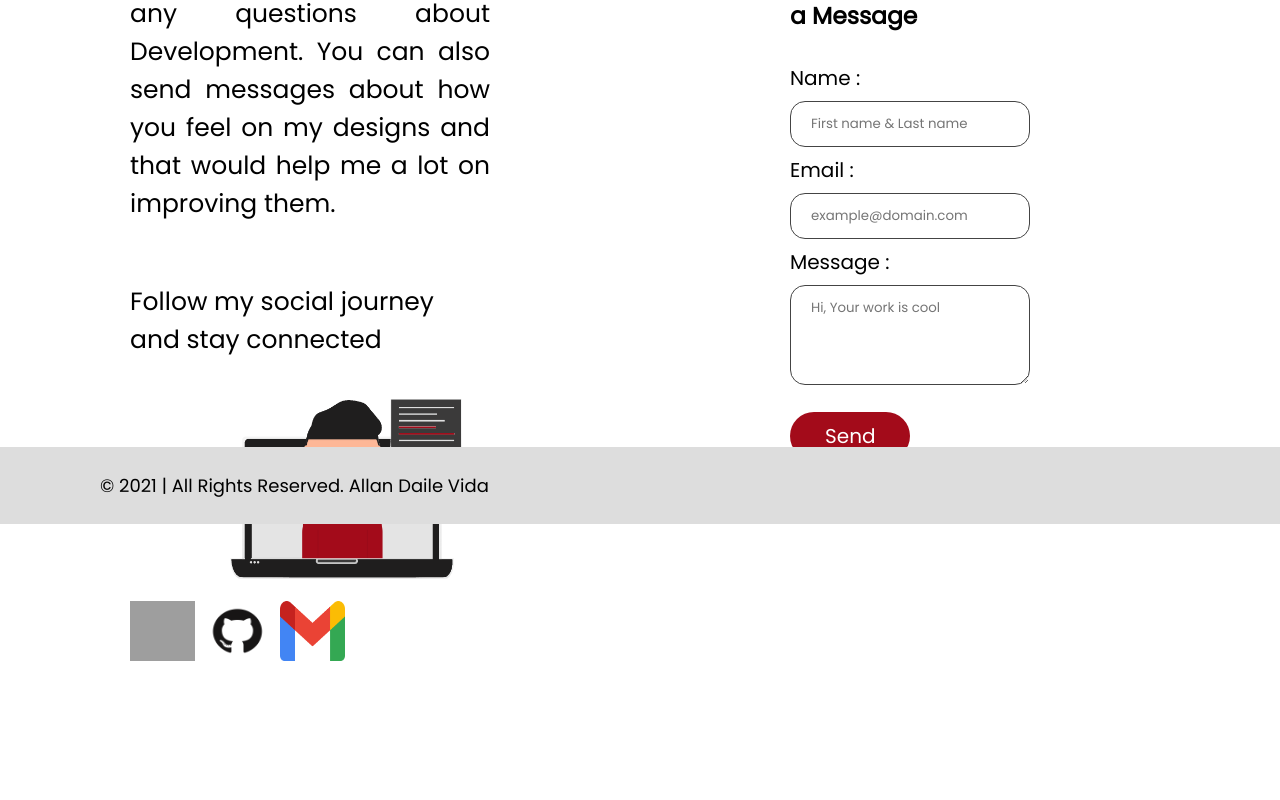
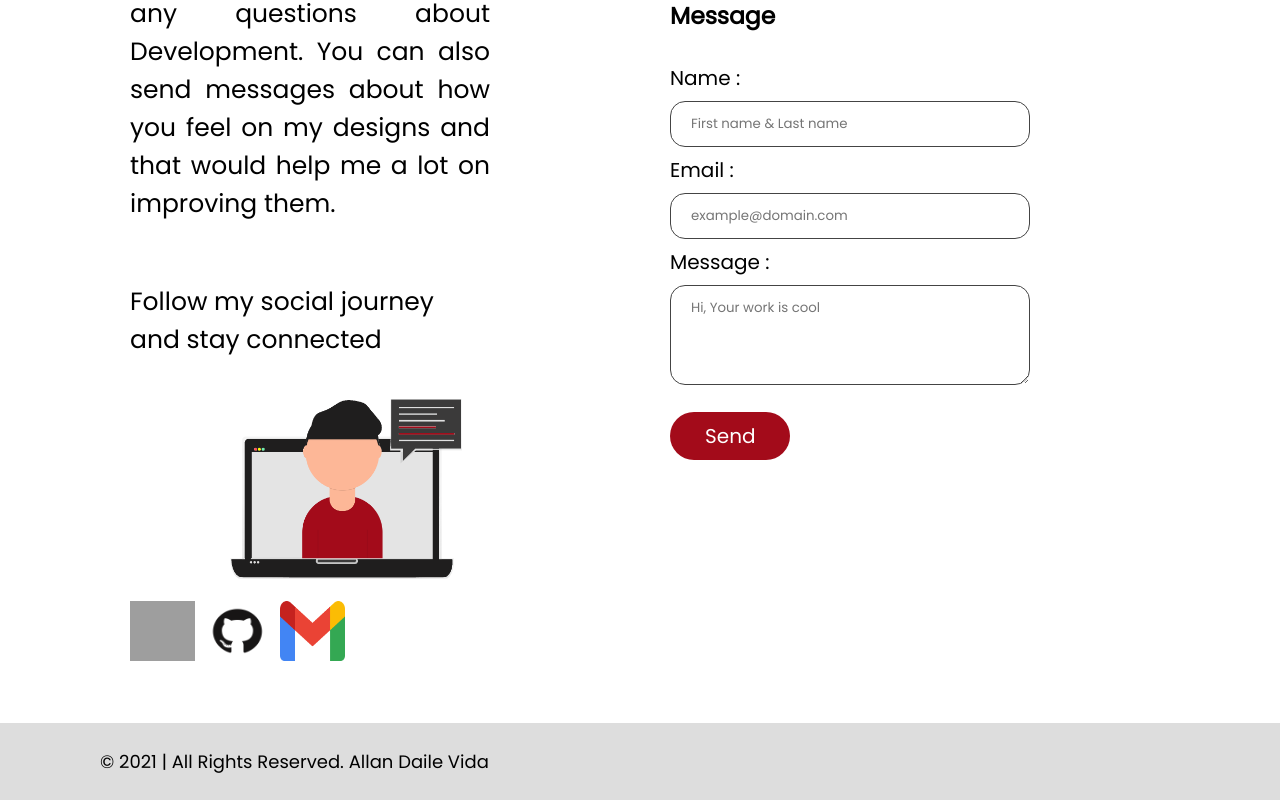
Before and after one commit to dailedreamer/allandailevida, a Vue app: page /#/ in a window 1280 px wide. Shown: the part 3236-4036 px from the top of the page. Before the commit the page ends 3909 px from the top, so only its background shows below. Built offline with nearby package versions, Linux system fonts and the light colour scheme; grey boxes are pictures that could not be loaded.

Commit message:
[REACH ME] Update : Footer design and reach me content

```diff
--- a/src/assets/sass/Module/reachme.scss
+++ b/src/assets/sass/Module/reachme.scss
@@ -14,7 +14,7 @@
       background: inherit;
       display: block;
       position: absolute;
-      height: 100%;
+      height: 20%;
       left: 0;
       right: 0;
       top: 0;
@@ -48,10 +48,10 @@
     width: 100%;
     padding-left: 100px;
     padding-right: 100px;
+    display: flex;
 
     .reach-me__details
     {
-        float: left;
         width: 50%;
         padding: 0 150px 0 30px;
 
@@ -119,11 +119,9 @@
 
     .reach-me__mail
     {
-        float: right;
         width: 50%;
         font-size: 20px;
-        padding: 150px;
-        padding-top: 0;
+        padding: 0 150px 0 30px;
 
         h3
         {
@@ -191,20 +189,15 @@
 
 
 
-footer
+.footer-content
 {
 
-    label
-    {
-        width: 100%;
-        background-color: $dark-gray;
-        padding: 25px 100px 25px 100px;
-        font-size: 18px;
-        display: block;
-        bottom: 0;
-        position: absolute;
-        // border-top: $black 1px solid;
-    }
+    margin-top: 50px;
+    width: 100%;
+    background-color: $dark-gray;
+    padding: 25px 100px 25px 100px;
+    font-size: 18px;
+
 }
 
 
--- a/src/components/ReachMe.vue
+++ b/src/components/ReachMe.vue
@@ -35,10 +35,10 @@
       </div>
 
     </div>
+    <div class="footer-content">
+      <label for="lbl__footer">© 2021  | All Rights Reserved. Allan Daile Vida</label>
+    </div>
 
-    <footer>
-      <label for="lbl__footer">© 2021  | All Rights Reserved. Allan Daile Vida</label>
-    </footer>
 
   </div>
 </template>
```
Also changed, not shown: 1 other file (tests, documents, lock files or other folders).
